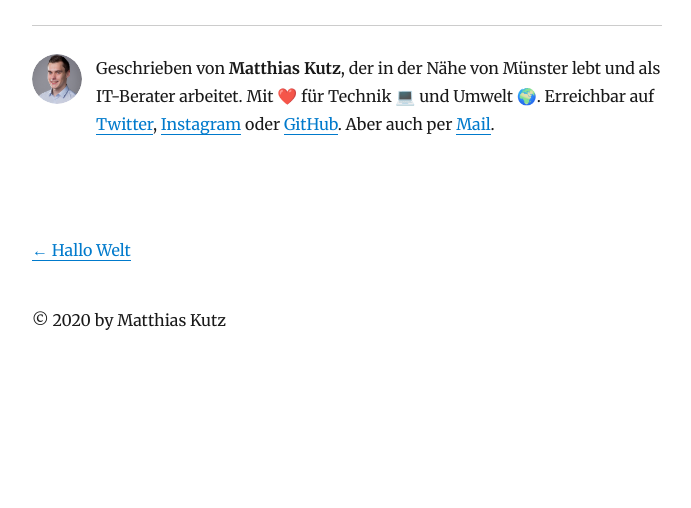
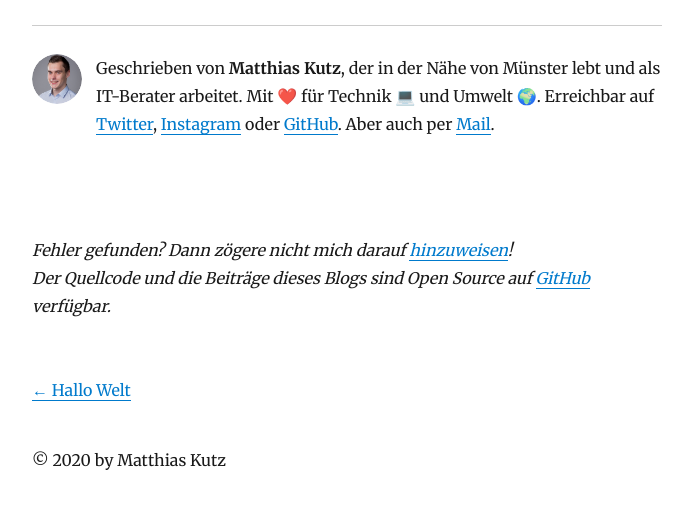
Before and after one commit to kutzilla/kutzilla.github.io, a Gatsby site: page /covid-19/ in a window 1280 px wide. Shown: the part 214-722 px from the top of the page, without its empty margins (293-984 px from the left). Built offline with nearby package versions, Linux system fonts and the light colour scheme; Gatsby itself is replaced by a stand-in of ours; some packages are replaced by stand-ins of ours.

Commit message:
Komponente für Issues hinzugefügt

```diff
--- /dev/null
+++ b/src/components/issue.js
@@ -0,0 +1,16 @@
+import React from "react"
+
+const Issue = () => {
+    return (
+        <div
+        style={{
+          fontStyle: `italic`,
+        }}
+        >
+            <p>Fehler gefunden? Dann zögere nicht mich darauf <a href="https://github.com/kutzilla/kutzilla.github.io/issues/new">hinzuweisen</a>!<br />
+            Der Quellcode und die Beiträge dieses Blogs sind Open Source auf <a href="https://github.com/kutzilla/kutzilla.github.io/tree/develop/content/blog">GitHub</a> verfügbar.</p>
+        </div>
+    )
+}
+
+export default Issue
--- a/src/templates/blog-post.js
+++ b/src/templates/blog-post.js
@@ -2,6 +2,7 @@ import React from "react"
 import { Link, graphql } from "gatsby"
 
 import Bio from "../components/bio"
+import Issue from "../components/issue"
 import Layout from "../components/layout"
 import SEO from "../components/seo"
 import { rhythm, scale } from "../utils/typography"
@@ -45,6 +46,8 @@ const BlogPostTemplate = ({ data, pageContext, location }) => {
         />
         <footer>
           <Bio />
+          <Issue />
+          <br />
         </footer>
       </article>
 
```
